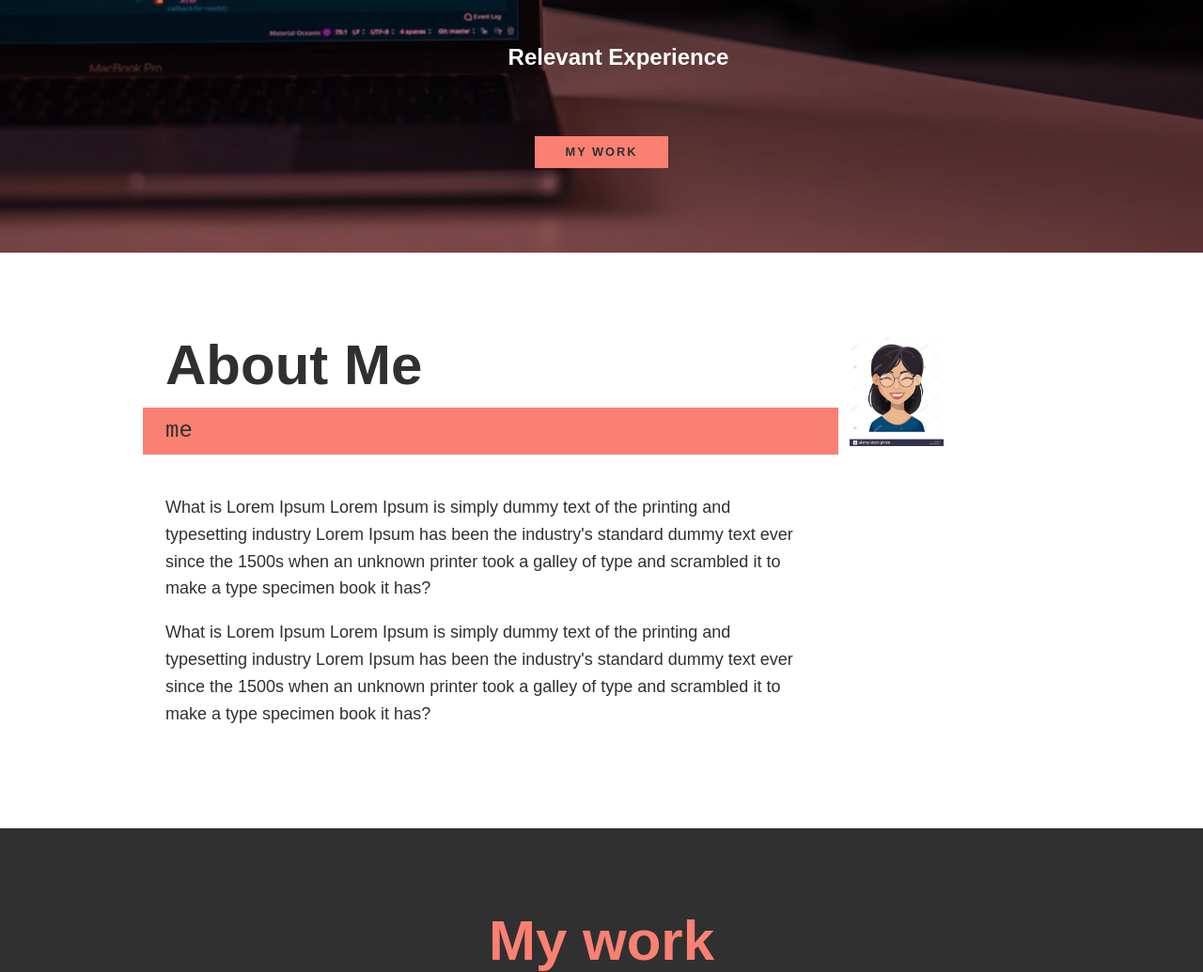
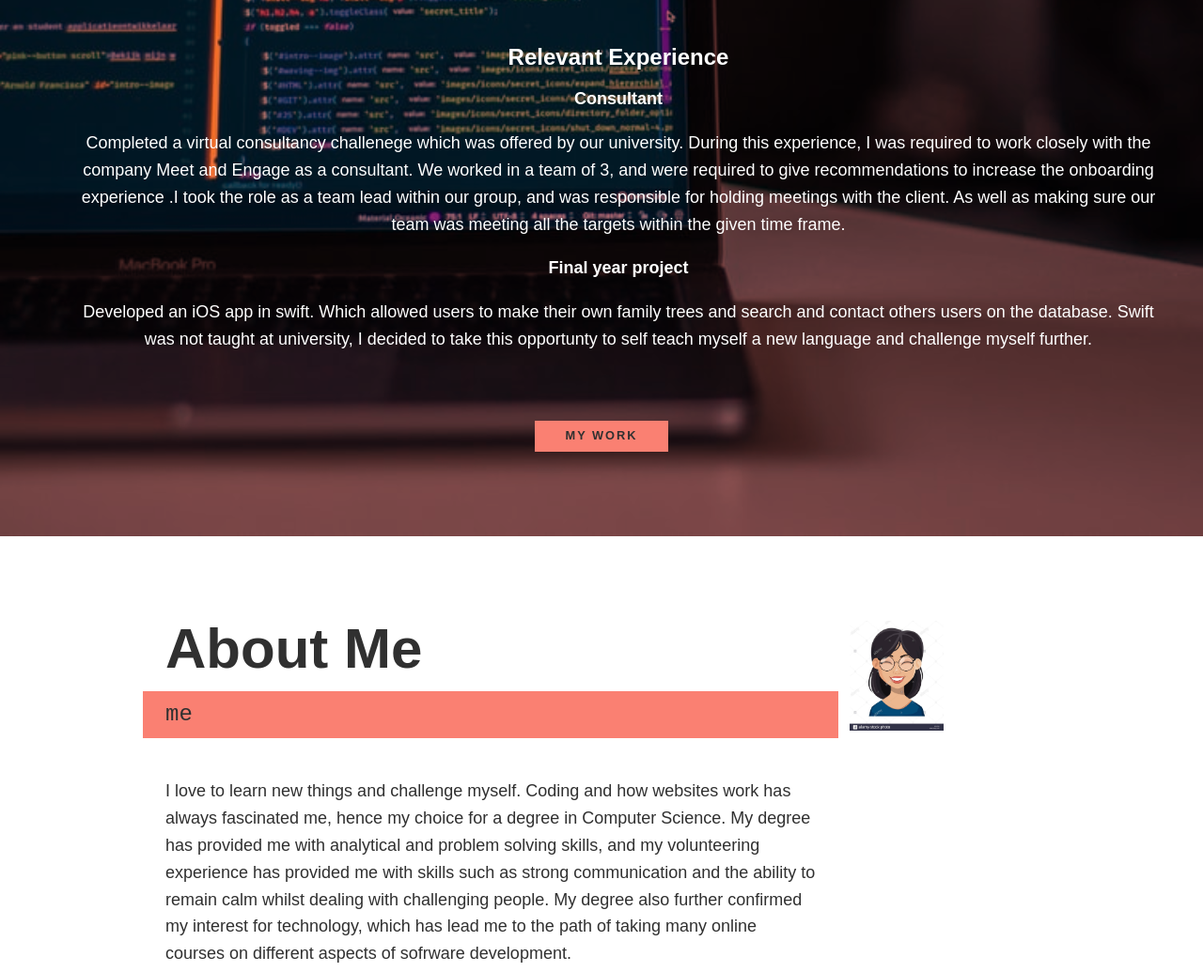
Before and after one commit to ckp8/Portfolio, a plain HTML site: page index.html in a window 1280 px wide. Shown: the part 980-2015 px from the top of the page at 94% size. Drawn offline with nearby package versions, Linux system fonts and the light colour scheme.

Commit message:
added info

```diff
--- a/index.css
+++ b/index.css
@@ -255,6 +255,9 @@ nav{
         z-index:2;
 
     }
+    /* .title{
+        color: var(--clr-accents)
+    } */
     .section__subtitle--intro{
         align-self:start;
         grid-column: -1/1;
--- a/index.html
+++ b/index.html
@@ -59,7 +59,14 @@
         </div>
         <div class = "service">
             <h3>Relevant Experience</h3>
-            <p></p>
+            <p class ="title"><strong>Consultant</strong> </p>
+            <p>Completed a virtual consultancy challenege which was offered by our university.
+            During this experience, I was required to work closely with the company Meet and Engage as a consultant. We worked in a team of 3, and were required to give recommendations to increase the onboarding experience
+            .I took the role as a team lead within our group, and was responsible for holding meetings with the client. As well as making sure our team was meeting all the targets within the given time frame.
+            <p class = "title"> <strong>Final year project</strong></p>
+            <p> Developed an iOS app in swift. Which allowed users to make their own family trees and search and contact others users on the database.
+                Swift was not taught at university, I decided to take this opportunty to self teach myself a new language and challenge myself further.
+            </p>
         </div>
       </div>
 
@@ -75,12 +82,13 @@
 </header>
 <div class ="about-me__body">
     <p>
-        What is Lorem Ipsum Lorem Ipsum is simply dummy text of the printing and typesetting industry Lorem Ipsum has been the industry's standard dummy text ever since the 1500s when an unknown printer took a galley of type and scrambled it to make a type specimen book it has?
+        I love to learn new things and challenge myself. Coding and how websites work has always fascinated me, hence my choice for a degree in Computer Science. My degree has provided me with analytical and problem solving skills, and my volunteering experience has provided me with skills such as strong communication and the ability to remain calm whilst dealing with challenging people. My degree also further confirmed my interest for technology, which has lead me to the path of  taking many online courses on different aspects of sofrware development.
+
 
 
     </p>
     <p>
-        What is Lorem Ipsum Lorem Ipsum is simply dummy text of the printing and typesetting industry Lorem Ipsum has been the industry's standard dummy text ever since the 1500s when an unknown printer took a galley of type and scrambled it to make a type specimen book it has?
+        I have volunteered at alzheimers society where I worked as a fund raiser, I managed to raise £200, due to team work and good communication skills whilst dealing with the general public. During my free time, I enjoy being active and go on long walks. I try to meet my daily target od 15,000 steps a day to keep me fit and refreshed.
 
 
     </p>
```
